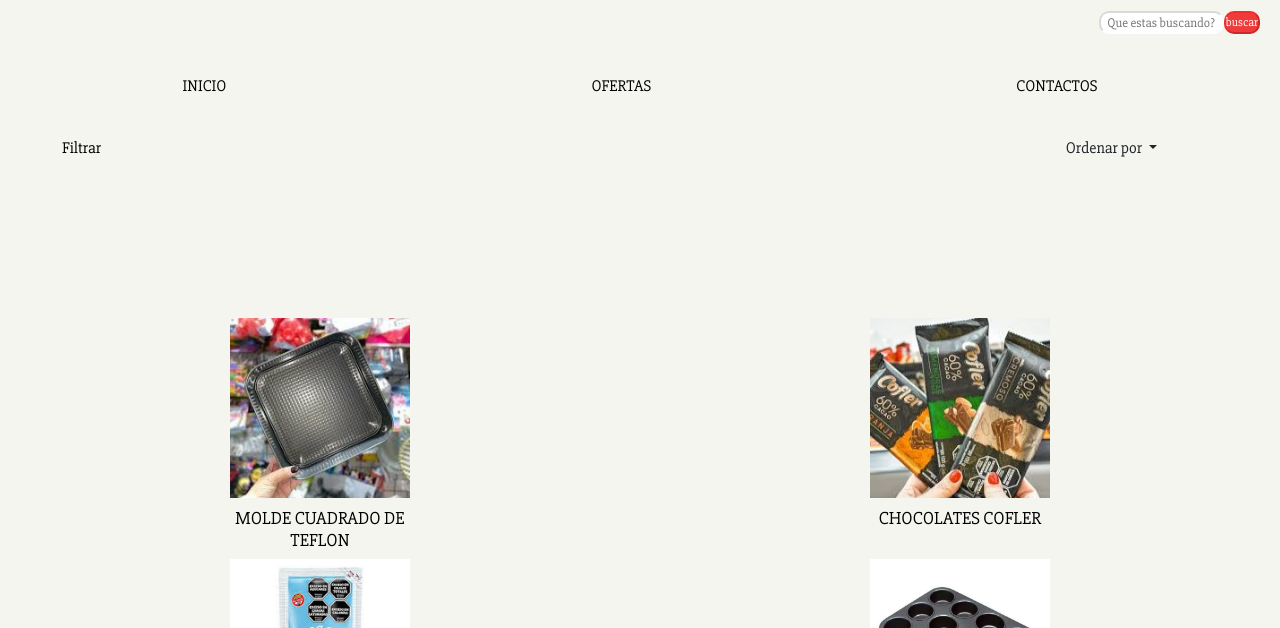
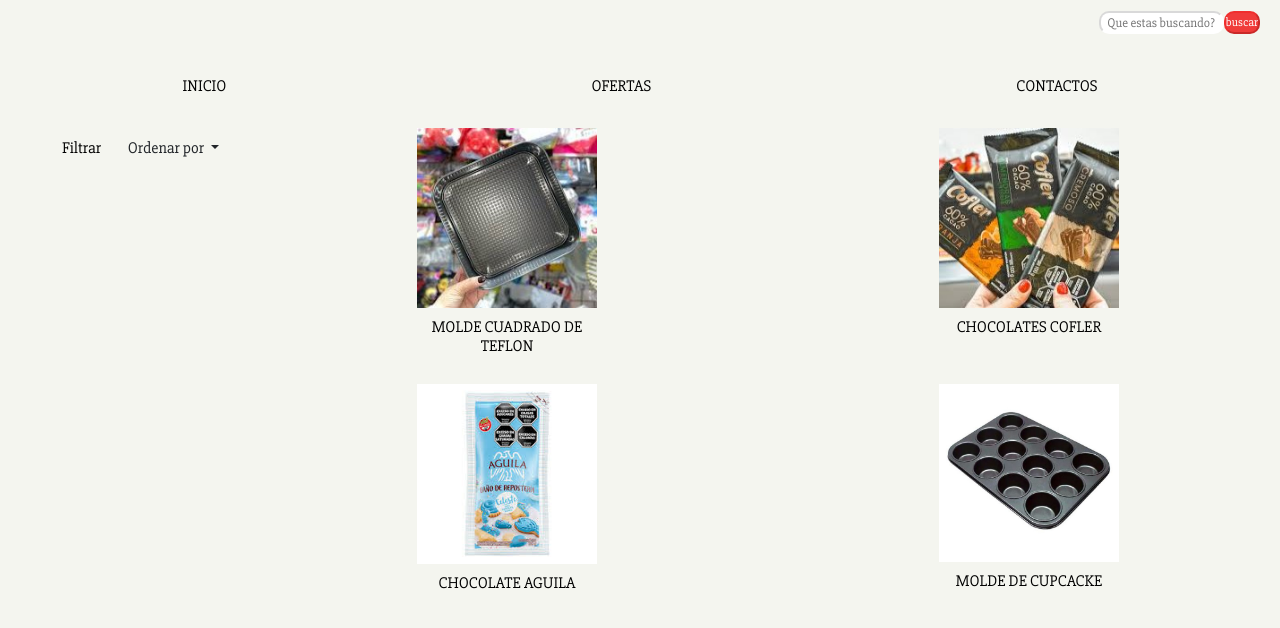
Before and after one commit to concealvarez/proyecto-capricornio-conce, a plain HTML site: page pages/productos.html in a window 1280 px wide. Shown: the part 172-800 px from the top of the page. Drawn offline with nearby package versions, Linux system fonts and the light colour scheme.

Commit message:
[PP] Cambios de diseño en la pagina productos

```diff
--- a/css/style.css
+++ b/css/style.css
@@ -289,7 +289,8 @@
     width: 100%;
     display: grid;
     grid-template-rows: repeat(5, 1fr);
-    grid-template-columns: repeat(2, 1fr);;
+    grid-template-columns: repeat(2, 1fr);
+    ;
     gap: 20px;
     justify-items: center;
     justify-content: space-around;
@@ -330,32 +331,50 @@
 }
 
 @media (min-width:350px) {
-    .products{
+    .products {
         width: 150px;
     }
-    .contenedor-product h3{
+
+    .contenedor-product h3 {
         font-size: 15px;
     }
 
 }
+
 @media (min-width:510px) {
-    .products{
+    .products {
         width: 160px;
     }
-    .contenedor-product h3{
+
+    .contenedor-product h3 {
         font-size: 17px;
     }
 
 }
+
 @media (min-width:600px) {
-    .conteiner-grid{
-        gap: 0px;
+    .conteiner-grid {
+        gap: 50px, 0px;
     }
-    .products{
+
+    .products {
         width: 180px;
     }
-    .contenedor-product h3{
-        font-size: 18px;
+
+    .contenedor-product h3 {
+        font-size: 16px;
     }
 
 }
+
+@media (min-width:900px) {
+    .grid-container-prod {
+        display: grid;
+        grid-template:
+            "header header header" 1fr
+            "sidebar main main" auto
+            "sidebar main main" auto
+            "footer footer footer" 200px/
+            20%     40%   40%;
+    }
+}
```
Also changed, not shown: Index.html (+2 -2 lines).
